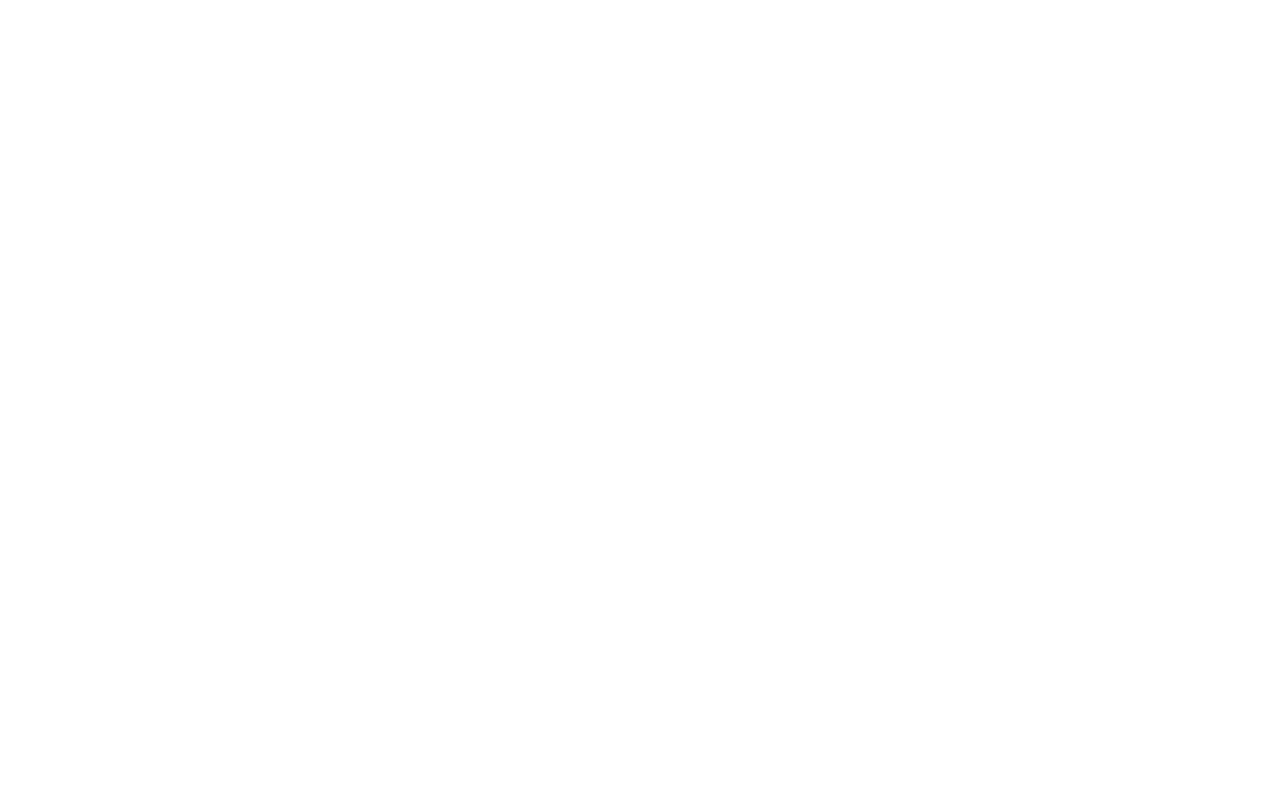
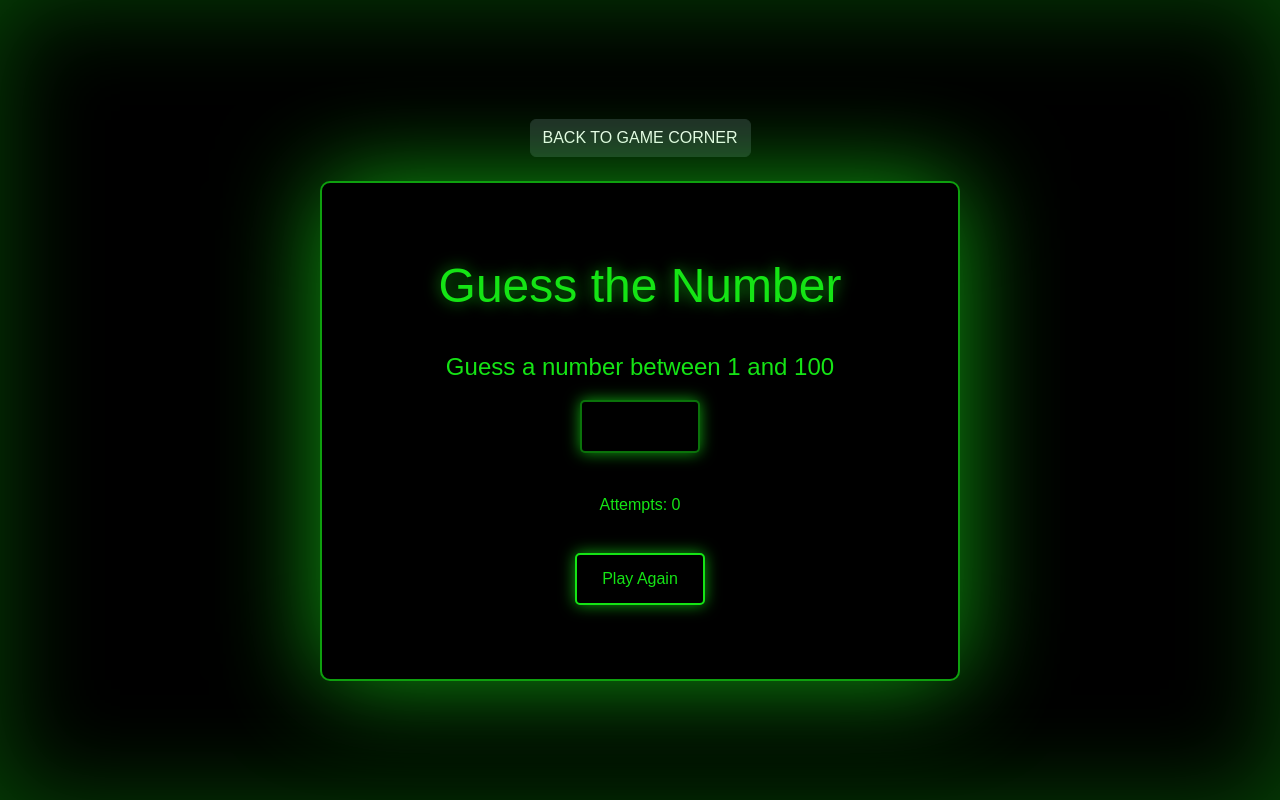
Before and after one commit to safabeegum/CHARITY_MAIN-PROJECT, a React (Create React App) app in the folder charity-frontend/: page /guessthenumber in a window 1280 px wide. Before the commit this address had no page. Built offline with nearby package versions, Linux system fonts and the light colour scheme.

Commit message:
Guess The Number Application Completed

```diff
--- a/charity-frontend/src/App.js
+++ b/charity-frontend/src/App.js
@@ -17,6 +17,7 @@ import UserDashboard from './components/UserDashboard';
 import UserNavbar from './components/UserNavbar';
 import GameIndex from './components/GameIndex';
 import Quiz from './components/Quiz';
+import GuessTheNumber from './components/GuessTheNumber';
 
 function App() {
   return (
@@ -40,6 +41,7 @@ function App() {
         <Route path='/userdashboard' element={<UserDashboard/>}/>
         <Route path='/gameindex' element={<GameIndex/>}/>
         <Route path='/quiz' element={<Quiz/>}/>
+        <Route path='/guessthenumber' element={<GuessTheNumber/>}/>
 
       </Routes>
       </BrowserRouter>
--- a/charity-frontend/src/components/GameIndex.jsx
+++ b/charity-frontend/src/components/GameIndex.jsx
@@ -21,32 +21,29 @@ const GameIndex = () => {
             fontSize: "50px",
             fontWeight: "bold",
             lineHeight: "2.5",
-          marginBottom: "-20px", // Moves the heading up
+            marginBottom: "-20px",
         },
         indexContainer: {
             width: "70%",
-          height: "350px", // Reduce height to remove extra bottom space
+            height: "350px",
             border: "1px solid white",
             borderRadius: "10px",
             textAlign: "center",
             color: "white",
             paddingTop: "20px",
-           // Adjust spacing inside the box
         },
         indexSubHead: {
-          marginTop: "20px", // Moves "PLAY YOUR FAVOURITE GAME!" down
+            marginTop: "20px",
         },
         gameBtns: {
             width: "80%",
-          height: "220px", // Adjust height to match new container size
+            height: "220px",
             marginLeft: "10%",
             display: "flex",
             alignItems: "center",
             justifyContent: "space-evenly",
             flexWrap: "wrap",
         },
-
-
         buttonStyle: {
             width: "150px",
             height: "70px",
@@ -70,31 +67,30 @@ const GameIndex = () => {
         },
     };
 
-  // List of games with their corresponding paths
-  const games = [
-    { name: "QUIZ", path: "/quiz" },
-    { name: "GUESS THE NUMBER", path: "/guess-the-number" },
-    { name: "TIC TAC TOE", path: "/tic-tac-toe" },
-    { name: "SNAKE GAME", path: "/snake-game" },
-    { name: "HANG MAN", path: "/hang-man" },
-    { name: "ADULT PICTIONARY", path: "/adult-pictionary" },
-    { name: "TRUTH/DARE", path: "/truth-or-dare" },
-    { name: "NEVER HAVE I EVER", path: "/never-have-i-ever" },
-  ];
+    // List of games with correct paths
+    const gameRoutes = {
+        "QUIZ": "/quiz",
+        "GUESS THE NUMBER": "/guessthenumber",
+        "TIC TAC TOE": "/tic-tac-toe",
+        "SNAKE GAME": "/snake-game",
+        "HANG MAN": "/hang-man",
+        "ADULT PICTIONARY": "/adult-pictionary",
+        "TRUTH/DARE": "/truth-or-dare",
+        "NEVER HAVE I EVER": "/never-have-i-ever"
+    };
 
     return (
         <>
             <div style={styles.indexMain}>
                 <h1 style={styles.indexHead}>WELCOME TO GAME CORNER</h1>
                 <div style={styles.indexContainer}>
-          <h2 style={styles.subHeading}>PLAY YOUR FAVOURITE GAME!</h2>
+                    <h2 style={styles.indexSubHead}>PLAY YOUR FAVOURITE GAME!</h2>
                     <div style={styles.gameBtns}>
-            {["QUIZ", "GUESS THE NUMBER", "TIC TAC TOE", "SNAKE GAME", "HANG MAN", "ADULT PICTIONARY", "TRUTH/DARE", "NEVER HAVE I EVER"].
-            map((game, index) => (
+                        {Object.entries(gameRoutes).map(([gameName, path], index) => (
                             <Link
                                 key={index}
-                to={`/${game}`}
-                style={{ ...styles.buttonStyle }}
+                                to={path}
+                                style={styles.buttonStyle}
                                 onMouseOver={(e) => {
                                     e.currentTarget.style.backgroundColor = styles.buttonHover.backgroundColor;
                                     e.currentTarget.style.color = styles.buttonHover.color;
@@ -104,12 +100,12 @@ const GameIndex = () => {
                                     e.currentTarget.style.color = "white";
                                 }}
                             >
-                {game.toUpperCase()}
+                                {gameName}
                             </Link>
-
                         ))}
                     </div>
-        </div><br></br>
+                </div>
+                <br />
                 <a href="/userdashboard" className="btn btn-dark">BACK TO HOME</a>
             </div>
             <Outlet />
--- /dev/null
+++ b/charity-frontend/src/components/GuessTheNumber.jsx
@@ -0,0 +1,150 @@
+import React, { useState } from "react";
+import { Link, Outlet } from "react-router-dom";
+import Confetti from "react-confetti";
+
+const GuessTheNumber = () => {
+    const [typedNumber, setTypedNumber] = useState("");
+    const [attempts, setAttempts] = useState(0);
+    const [generatedNumber, setGeneratedNumber] = useState(
+        Math.floor(Math.random() * 100) + 1
+    );
+    const [alertMessage, setAlertMessage] = useState("");
+    const [showPopup, setShowPopup] = useState(false);
+
+    console.log(`Generated Number: ${generatedNumber}`);
+
+    const playAgain = () => {
+        setTypedNumber("");
+        setAttempts(0);
+        setAlertMessage("");
+        setShowPopup(false);
+        setGeneratedNumber(Math.floor(Math.random() * 100) + 1);
+    };
+
+    const compare = () => {
+        setAttempts(attempts + 1);
+        if (typedNumber == generatedNumber) {
+            setAlertMessage(`You won! The number was ${generatedNumber}`);
+            setShowPopup(true);
+        } else if (Math.abs(typedNumber - generatedNumber) <= 5) {
+            setAlertMessage(`You are too close!`);
+        } else if (typedNumber > generatedNumber) {
+            setAlertMessage(`Number is too High!`);
+        } else {
+            setAlertMessage(`Number is too Low!`);
+        }
+    };
+
+    // Styles
+    const styles = {
+        numberGame: {
+            width: "100%",
+            backgroundColor: "black",
+            margin: 0,
+            padding: 0,
+            fontFamily: "Arial, sans-serif",
+            display: "flex",
+            alignItems: "center",
+            justifyContent: "center",
+            minHeight: "100vh",
+            color: "rgb(21, 228, 21)",
+            boxShadow: "inset 0 0 100px rgba(21, 228, 21, 0.3)",
+            flexDirection: "column",
+        },
+        appMain: {
+            width: "50%",
+            height: "500px",
+            backgroundColor: "black",
+            margin: "0 auto",
+            padding: "30px",
+            display: "flex",
+            alignItems: "center",
+            justifyContent: "center",
+            flexDirection: "column",
+            border: "2px solid rgba(21, 228, 21, 0.7)",
+            boxShadow: "0 0 100px rgba(21, 228, 21, 0.7)",
+            borderRadius: "10px",
+            position: "relative",
+        },
+        numberHead: {
+            fontSize: "3em",
+            marginBottom: "20px",
+            color: "rgb(21, 228, 21)",
+            textShadow: "0 0 15px rgba(21, 228, 21, 0.7)",
+        },
+        numberP: {
+            color: "rgb(21, 228, 21)",
+            fontSize: "1.5em",
+            margin: "15px 0",
+        },
+        input: {
+            padding: "10px",
+            fontSize: "1.2em",
+            width: "120px",
+            backgroundColor: "black",
+            border: "2px solid rgba(21, 228, 21, 0.5)",
+            outline: "none",
+            color: "rgb(21, 228, 21)",
+            boxShadow: "0 0 15px rgba(21, 228, 21, 0.7)",
+            borderRadius: "5px",
+            textAlign: "center",
+            transition: "all 0.3s ease",
+            appearance: "none", // Removes the number input spinner
+            MozAppearance: "textfield", // Firefox fix
+        },
+        numberBtn: {
+            padding: "12px 25px",
+            fontSize: "1em",
+            cursor: "pointer",
+            backgroundColor: "black",
+            color: "rgb(21, 228, 21)",
+            border: "2px solid rgb(21, 228, 21)",
+            borderRadius: "5px",
+            marginTop: "20px",
+            boxShadow: "0 0 15px rgba(21, 228, 21, 0.7)",
+            transition: "all 0.3s ease",
+        },
+        numberBtnDisabled: {
+            display: "none",
+        },
+    };
+
+    return (
+        <div style={styles.numberGame}>
+            <a href="/gameindex" className="btn btn-dark">
+                BACK TO GAME CORNER
+            </a>
+            <br />
+            <div style={styles.appMain}>
+                <h1 style={styles.numberHead}>Guess the Number</h1>
+                <p style={styles.numberP}>Guess a number between 1 and 100</p>
+                <input
+                    type="number"
+                    value={typedNumber}
+                    onChange={(e) => setTypedNumber(e.target.value)}
+                    style={styles.input}
+                />
+                {typedNumber && (
+                    <button style={styles.numberBtn} onClick={compare}>
+                        Check
+                    </button>
+
+                )}
+                <br></br>
+                <p>{alertMessage}</p>
+
+                <p>Attempts: {attempts}</p>
+                <button style={styles.numberBtn} onClick={playAgain}>
+                    Play Again
+                </button>
+            </div>
+
+            {/* Confetti effect when the game is won */}
+            {showPopup && <Confetti width={window.innerWidth} height={window.innerHeight} />}
+
+            <Outlet />
+        </div>
+    );
+};
+
+export default GuessTheNumber;
--- a/charity-frontend/src/components/Quiz.jsx
+++ b/charity-frontend/src/components/Quiz.jsx
@@ -59,13 +59,51 @@ const Quiz = () => {
     setIsFinished(false);
   };
 
+  // Styles with a dark gradient background
+  const styles = {
+    container: {
+      display: "flex",
+      flexDirection: "column",
+      alignItems: "center",
+      justifyContent: "center",
+      minHeight: "100vh",
+      background: "linear-gradient(to bottom, #000000, #1a1a1a, #333333)",
+      color: "white",
+      padding: "20px",
+    },
+    card: {
+      maxWidth: "600px",
+      width: "100%",
+      backgroundColor: "#222",
+      padding: "25px",
+      borderRadius: "10px",
+      boxShadow: "0 0 15px rgba(255, 255, 255, 0.2)",
+      color: "white",
+    },
+    button: {
+      marginTop: "10px",
+    },
+    progressBar: {
+      height: "10px",
+      backgroundColor: "#444",
+      borderRadius: "5px",
+      overflow: "hidden",
+    },
+    progressFill: (progress) => ({
+      width: `${progress}%`,
+      height: "100%",
+      backgroundColor: "#28a745",
+      transition: "width 0.5s ease-in-out",
+    }),
+  };
+
   return (
-    <div className="container d-flex flex-column align-items-center justify-content-center min-vh-100 bg-light">
+    <div style={styles.container}>
       {isFinished && <Confetti />}
       <a href="/gameindex" className="btn btn-dark">BACK TO GAME CORNER</a>
-      <br></br>
-      <div className="card shadow-lg p-4 w-100" style={{ maxWidth: "600px" }}>
-        <h1 className="text-center text-secondary mb-3">Quiz Application 🎯</h1>
+      <br />
+      <div style={styles.card}>
+        <h1 className="text-center mb-3">Quiz Application 🎯</h1>
 
         {isFinished ? (
           <div className="text-center">
@@ -73,10 +111,7 @@ const Quiz = () => {
             <p className="fs-5">
               Your final score: <strong>{score} / {questions.length}</strong>
             </p>
-            <button
-              onClick={handleRestart}
-              className="btn btn-danger btn-lg mt-3"
-            >
+            <button onClick={handleRestart} className="btn btn-danger btn-lg mt-3">
               Restart Quiz 🔄
             </button>
           </div>
@@ -102,6 +137,7 @@ const Quiz = () => {
               onClick={handleSubmitAnswer}
               disabled={!userAnswer}
               className="btn btn-success btn-lg w-100 mt-4"
+              style={styles.button}
             >
               Submit Answer ✅
             </button>
@@ -113,24 +149,17 @@ const Quiz = () => {
             <p className="text-center mb-1">
               <strong>Question {currentQuestionIndex + 1} of {questions.length}</strong>
             </p>
-            <div className="progress">
-              <div
-                className="progress-bar bg-success"
-                role="progressbar"
-                style={{ width: `${((currentQuestionIndex + 1) / questions.length) * 100}%` }}
-              ></div>
+            <div style={styles.progressBar}>
+              <div style={styles.progressFill(((currentQuestionIndex + 1) / questions.length) * 100)} />
             </div>
 
             <p className="text-center mt-2 fs-5">
               Score: <strong className="text-danger">{score}</strong>
             </p>
-
           </div>
-
         )}
       </div>
     </div>
-
   );
 };
 
```
Lines whose indentation alone changed are shown as unchanged.
